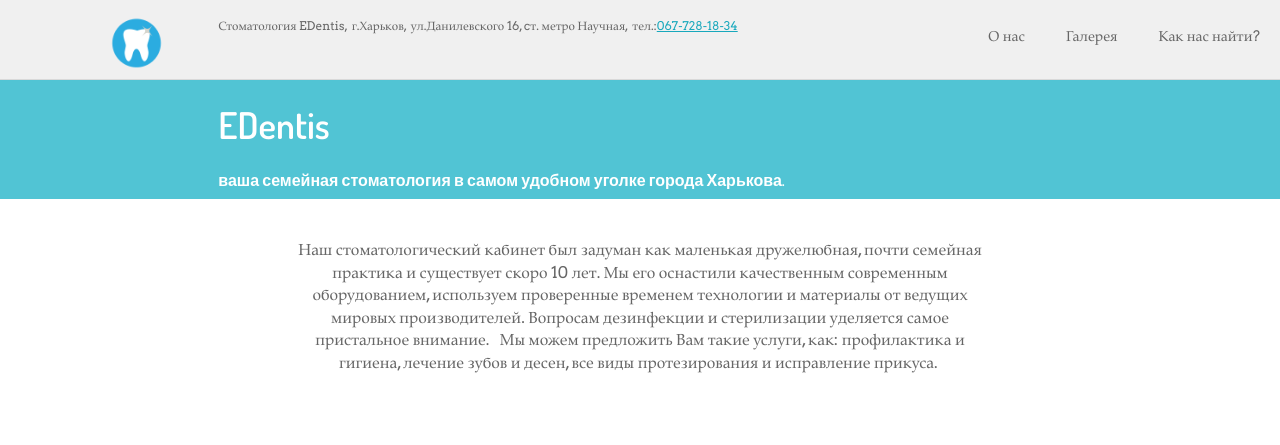
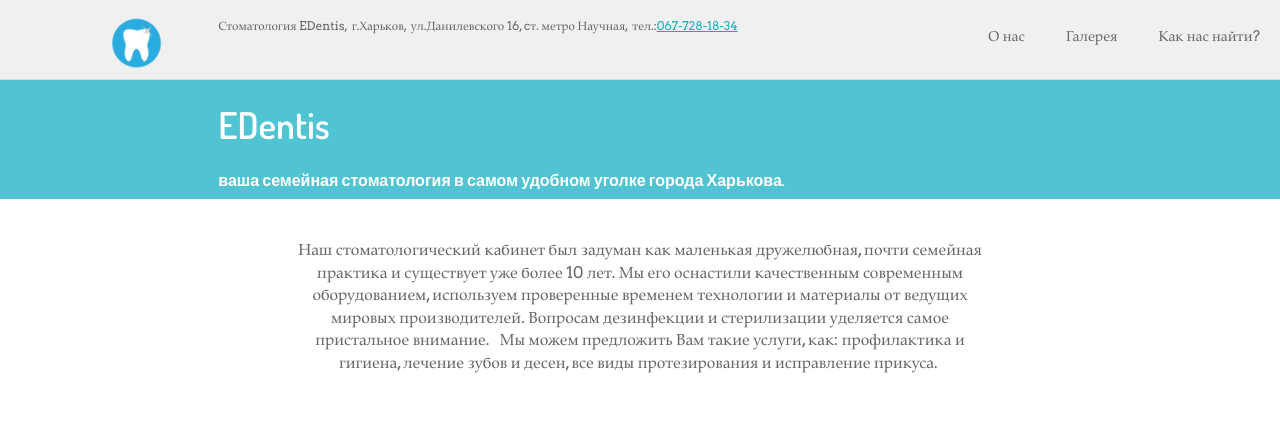
Before and after one commit to edentis/edentis.github.io, a plain HTML site: page index.html in a window 1280 px wide. Shown: the top 445 px of the page. Drawn offline with nearby package versions, Linux system fonts and the light colour scheme; some packages are replaced by stand-ins of ours; no server answers; a web font is replaced by a local one.

Commit message:
Update index.html

```diff
--- a/index.html
+++ b/index.html
@@ -88,7 +88,7 @@
 <section id="about">
     <div class="wrapper centered-text clearfix" style="font-size: 16px;">
         <p>
-            Наш стоматологический кабинет был задуман как маленькая дружелюбная, почти семейная практика и существует скоро 10 лет. Мы его оснастили качественным современным оборудованием, используем проверенные временем технологии и материалы от ведущих мировых производителей. Вопросам дезинфекции и стерилизации уделяется самое пристальное внимание.&nbsp;&nbsp;
+            Наш стоматологический кабинет был задуман как маленькая дружелюбная, почти семейная практика и существует уже более 10 лет. Мы его оснастили качественным современным оборудованием, используем проверенные временем технологии и материалы от ведущих мировых производителей. Вопросам дезинфекции и стерилизации уделяется самое пристальное внимание.&nbsp;&nbsp;
             Мы можем предложить Вам такие услуги, как: профилактика и гигиена, лечение зубов и десен, все виды протезирования и исправление прикуса.&nbsp;
         </p>
     </div>
```
